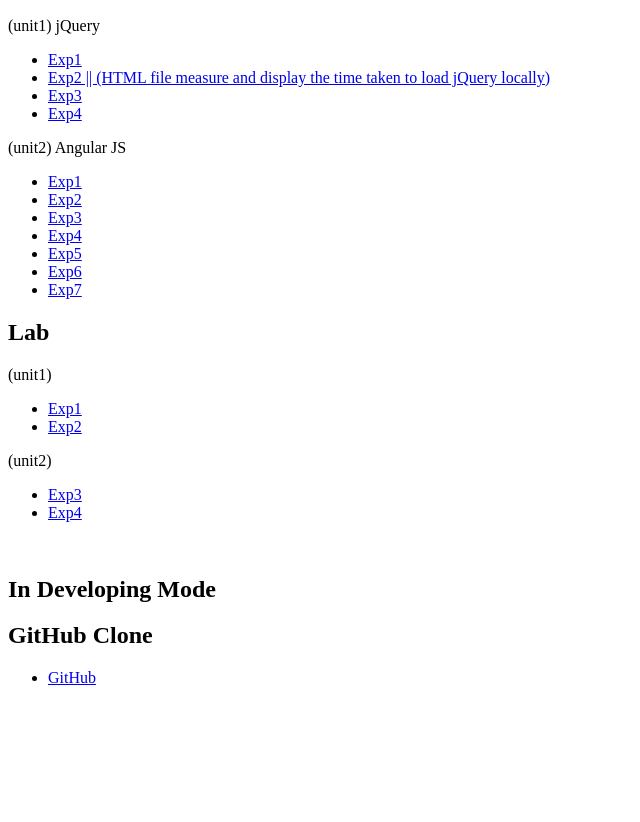
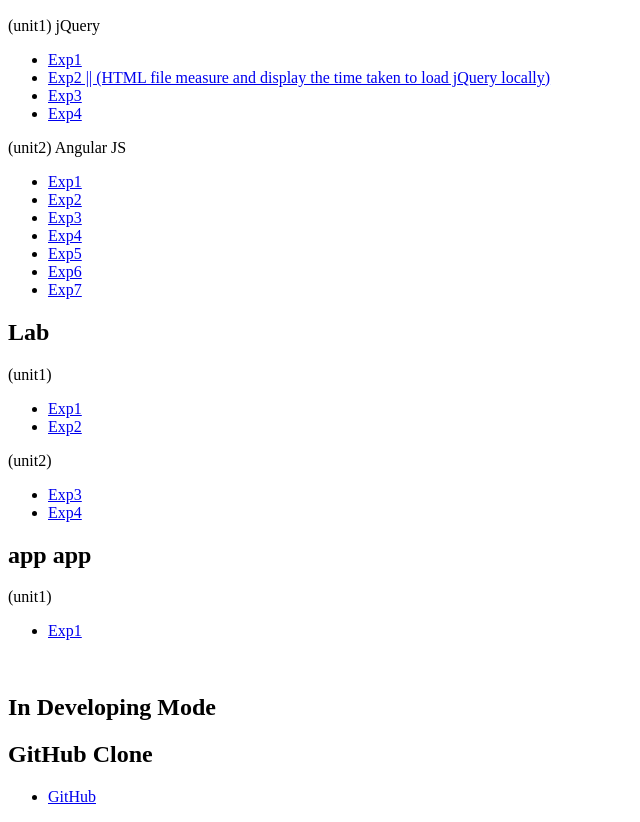
Before and after one commit to SudhanshuOjha13/ATW, a plain HTML site: page index.html in a window 1280 px wide. Shown: the part 110-932 px from the top of the page, without its empty margins (0-640 px from the left). Before the commit the page ends 813 px from the top, so only its background shows below. Drawn offline with Linux system fonts and the light colour scheme.

Commit message:
add TO DO APP

```diff
--- a/index.html
+++ b/index.html
@@ -49,6 +49,16 @@
         </ul>
     </section>
 
+    <section>
+        <h2>app app</h2>
+
+        <p>(unit1)</p>
+        <ul>
+            <li><a href="./TO DO APP/index.html">Exp1</a></li>
+
+        </ul>
+    </section>
+
     <br>
 
     <section>
```
